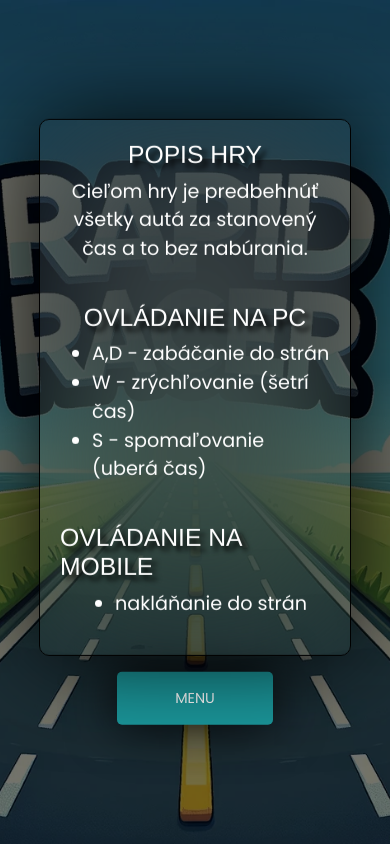
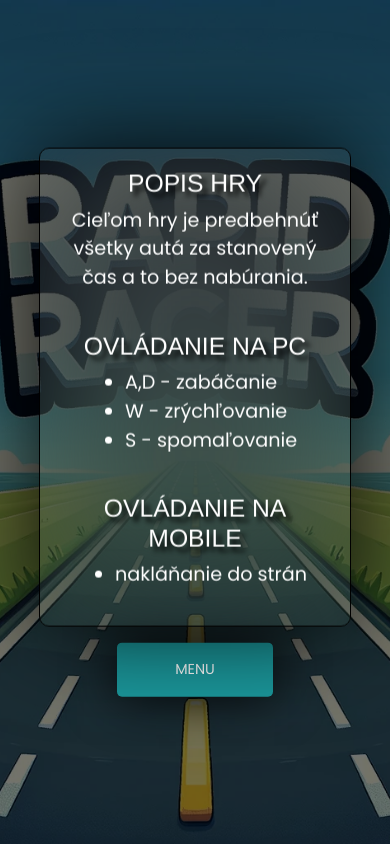
Before and after one commit to xsipkam1/WT1-racing-game, a website: page index.html in a window 390 px wide. Both pictures are taken after a click on the button "TUTORIÁL". Drawn offline with nearby package versions, Linux system fonts and the light colour scheme.

Commit message:
fixed responsivity for galaxy fold

```diff
--- a/css/style.css
+++ b/css/style.css
@@ -214,9 +214,16 @@ body {
     }
 }
 
-@media (max-width: 280px) {
+@media (max-width: 307px) {
     .button {
         font-size: 0.6rem;
     }
+    .tutorial .controls h2 {
+        font-size: 1rem;
+    }
+
+    .tutorial .controls p, li {
+        font-size: 0.9rem;
+    }
 
 }
--- a/index.html
+++ b/index.html
@@ -41,15 +41,15 @@
     <div id="tutorial" class="tutorial">
         <div class="d-flex justify-content-center align-items-center flex-column">
             <div class="controls d-flex justify-content-center align-items-center flex-column">
-                <h2>POPIS HRY</h2>
+                <h2 class="text-center">POPIS HRY</h2>
                 <p class="text-center">Cieľom hry je predbehnúť všetky autá za stanovený čas a to bez nabúrania.</p><br>
-                <h2>OVLÁDANIE NA PC</h2>
+                <h2 class="text-center">OVLÁDANIE NA PC</h2>
                 <ul>
-                    <li>A,D - zabáčanie do strán</li>
-                    <li>W - zrýchľovanie (šetrí čas)</li>
-                    <li>S - spomaľovanie (uberá čas)</li>
+                    <li>A,D - zabáčanie</li>
+                    <li>W - zrýchľovanie</li>
+                    <li>S - spomaľovanie</li>
                 </ul><br>
-                <h2>OVLÁDANIE NA MOBILE</h2>
+                <h2 class="text-center">OVLÁDANIE NA MOBILE</h2>
                 <ul>
                     <li>nakláňanie do strán</li>
                 </ul>
```
